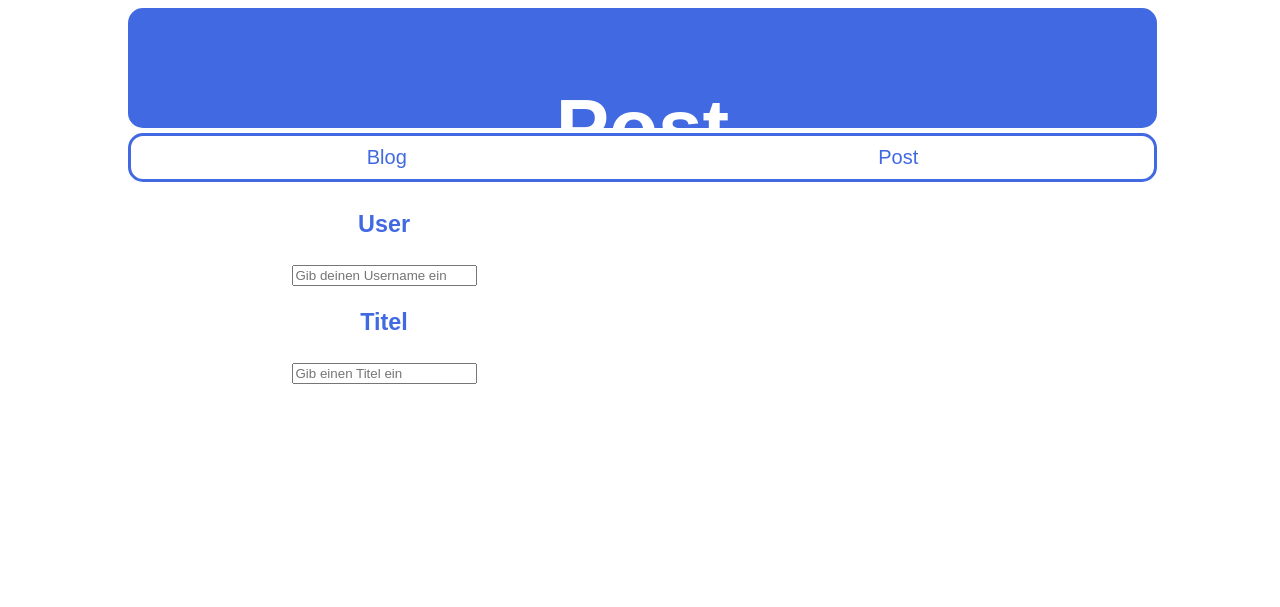
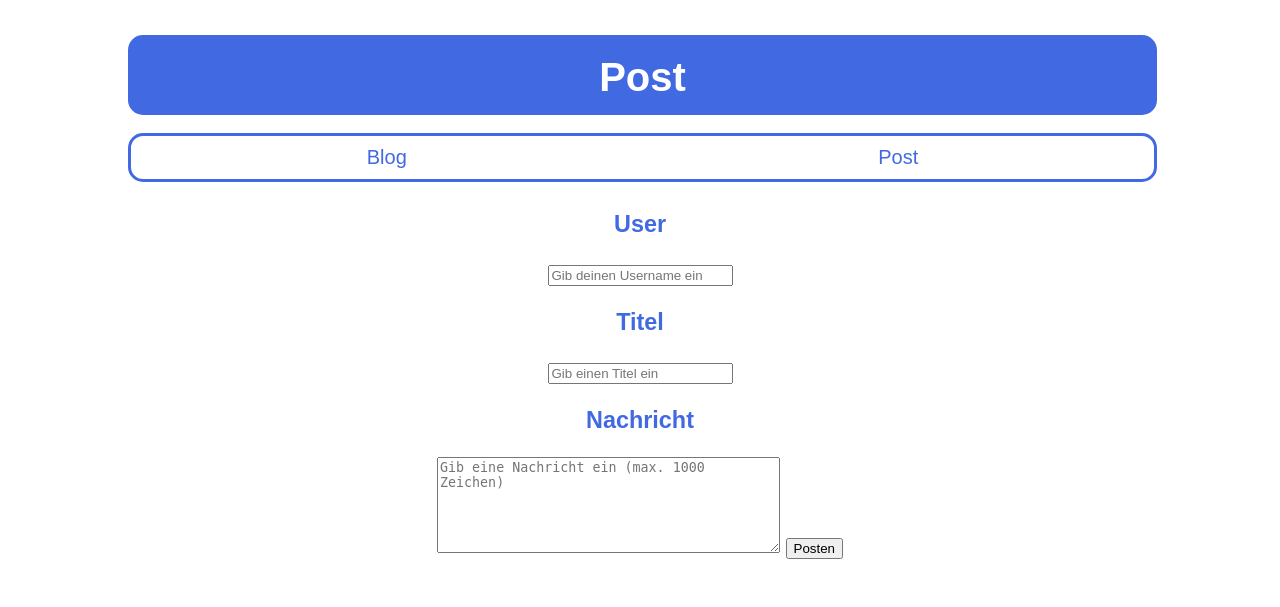
Before and after one commit to OlaPapiGrr/blj-blog, a PHP site: page /post_blog_bryan.php in a window 1280 px wide. Shown: the top 607 px of the page. Run offline with PHP 8.4, Linux system fonts and the light colour scheme; data that the repository does not hold is empty.

Commit message:
ahsuddjskajlaad

```diff
--- a/home_blog_bryan.php
+++ b/home_blog_bryan.php
@@ -8,8 +8,8 @@
     <title>Blog</title>
 </head>
 <body class="container_home container">
-    <div class="title title_home">
-        <h1 >Blog</h1>
+    <div class="title_home">
+        <h1 class="title">Blog</h1>
     </div>
     <div class="nav_home">
         <?php
--- a/post_blog_bryan.php
+++ b/post_blog_bryan.php
@@ -7,29 +7,51 @@
     <link rel="stylesheet" href="stylesheet_blog_bryan.css">
     <title>Post</title>
 </head>
-<body class="container_home container">
-    <div class="title title_post">
-        <h1 >Post</h1>
-    </div>
+<body class="container_post container">
+    <header class="title_post">
+        <h1 class="title title_post">Post</h1>
+    </header>
     <div class="nav_post">
         <?php
             include 'include/nav_blog_bryan.php';
         ?>
     </div>
-    <div class="text_post">
-        <div class="post_name">
-            <h3>User</h3>
-            <input type=text placeholder="Gib deinen Username ein">
+    <form class="text_post" method="POST">
+        <div>
+            <h3 class="post_name">User</h3>
+            <input name="name" class="post_name" type=text placeholder="Gib deinen Username ein" value=<?php $name ?? ''?>>
+            <h3 class="post_titel">Titel</h3>
+            <input name="title" class="post_titel" type=text placeholder="Gib einen Titel ein" value=<?php $titel ?? ''?>>
+            <h3 class="post_nachricht">Nachricht</h3>
+            <textarea name="post" cols="40" rows="6" maxlenght="1000" class="post_nachricht" type=text
+                      placeholder="Gib eine Nachricht ein (max. 1000 Zeichen)" value=<?php $nachricht ?? ''?>></textarea>
+            <input class="post_button" type="submit" value="Posten">
         </div>
-        <div class="post_titel">
-        <h3>Titel</h3>
-            <input type=text placeholder="Gib einen Titel ein">
-        </div>
-        <?php
-            $today = date("j ,F ,Y , H:i");
+    </form>
+    <?php
 
-        ?>
-    </div>
+
+        if($_Server['REQUEST_METHOD'] === 'POST') {
+            $name = $_POST['name'] ?? '';
+            $title = $_POST['title'] ?? '';
+            $nachricht = $_POST['post'] ?? '';
+
+            if($name === ''){
+                echo('<p class="error-box">Bitte geben Sie einen Namen ein.</p>');
+            }
+            if($title === ''){
+                echo('<p class="error-box">Bitte geben Sie einen Titel ein.</p>');
+            }
+            if($nachricht === ''){
+                echo('<p class="error-box">Bitte geben Sie eine Nachricht ein.</p>');
+            }
+
+            $dbConnection = new PDO('mysql:host=localhost;dbname=post', 'root', '');
+            $stmt = $dbConnection->prepare('INSERT INTO posts (created_by, created_at, post_title, post_text)
+                                                VALUES(:user, now(), :titel, :nachricht)');
+            $stmt->execute([':user' => $name, ':titel' => $titel, ':nachricht' => $nachricht]);
+        }
+    ?>
 
 </body>
 </html>
--- a/stylesheet_blog_bryan.css
+++ b/stylesheet_blog_bryan.css
@@ -9,11 +9,11 @@
 
 .container_home{
     grid-template-columns: 50% 50%;
-    grid-template-rows: 120px 50px 100px  auto 100px 100px;
+    grid-template-rows: 120px 50px ;
 }
 .container_post{
-    grid-template-columns: 50% 50%;
-    grid-template-rows: 120px 50px;
+    grid-template-columns: 100%;
+    grid-template-rows: 120px 50px 100px 100px auto 100px 100px;
 }
 
 .title{
@@ -78,11 +78,30 @@ a:hover, a:active{
 }
 
 .post_name{
-    grid-column: 1/2;
+    grid-column: 1/3;
     grid-row: 3/4;
 }
 
 .post_titel{
-    grid-column: 1/2;
-    grid-row: 3/4;
+    grid-column: 1/3;
+    grid-row: 4/5;
 }
+
+.post_nachricht{
+    grid-column: 1/3;
+    grid-row: 5/6;
+}
+
+.post_button{
+    grid-column: 1/3;
+    grid-row: 6/7;
+}
+
+.error-box {
+    color: red;
+    background-color: rgb(250, 220, 220);
+    border: 1px solid red;
+    border-radius: 10px;
+    padding-top: 10px;
+    padding-bottom: 10px;
+}
```
